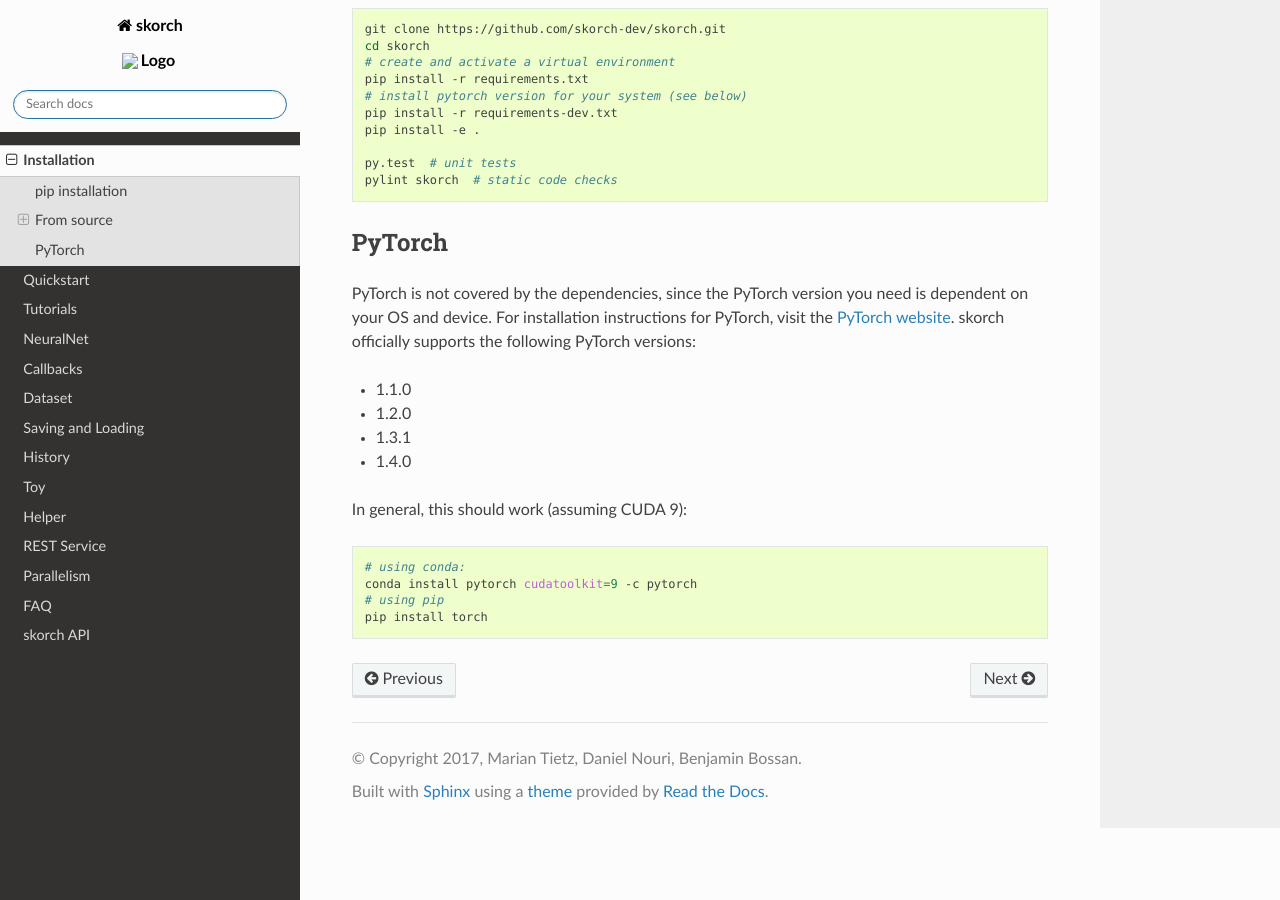
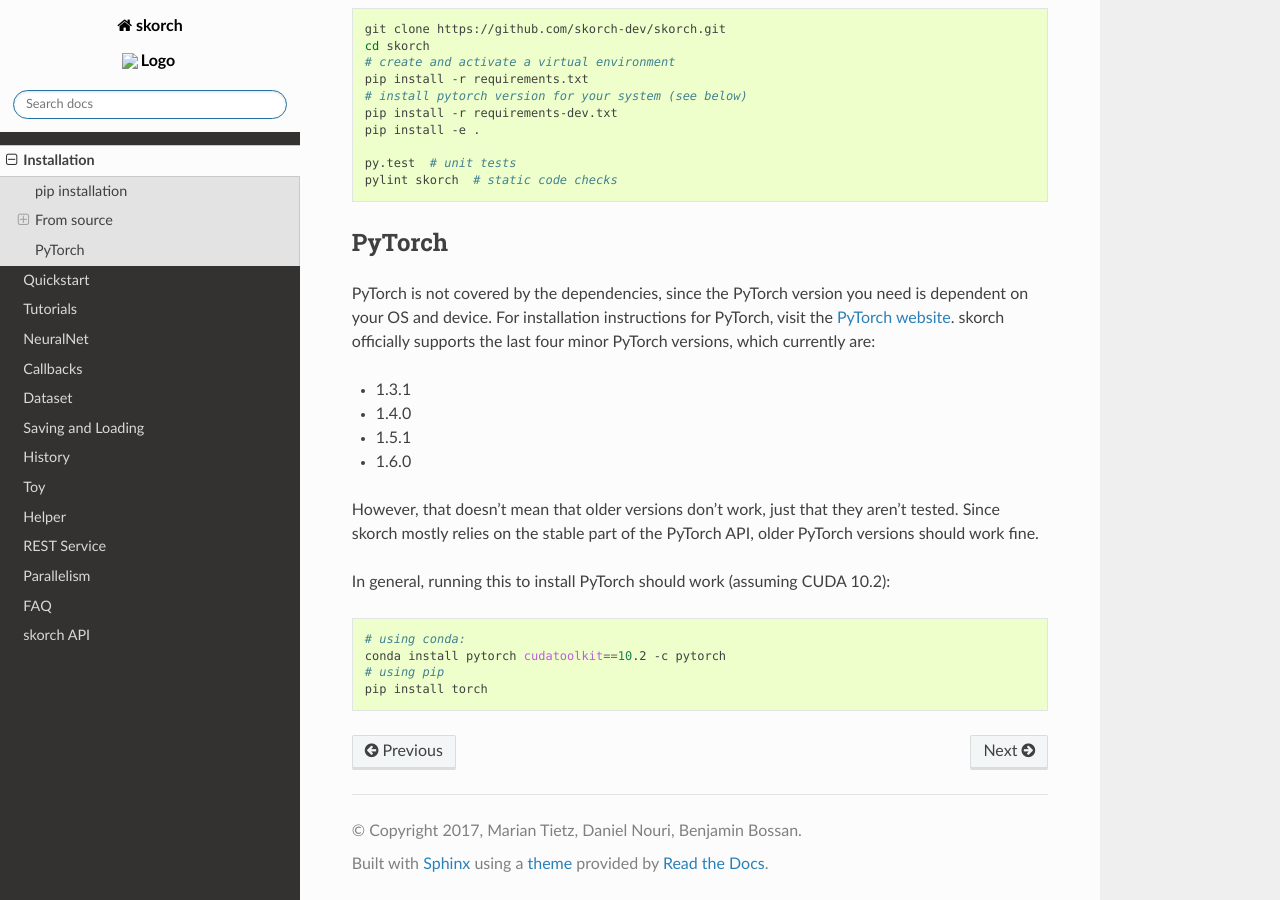
Before and after one commit to skorch-dev/skorch, a Sphinx documentation site: the page built from docs/user/installation.rst, in a window 1280 px wide and 900 px high, scrolled down 1452 px. Built offline with Sphinx 7.4.7 and the Read the Docs theme 2.0.0, drawn with Linux system fonts in a browser that asks for light colours.

Commit message:
Add PyTorch version 1.6.0 to .travis.yml (#675)
* Add PyTorch version 1.6.0 to .travis.yml

We decided that skorch should support the last 4 PyTorch versions.
Also document the supported versions.

Exclude build combination of Python 3.5 and PyTorch 1.6 since
the latter requires Python >= 3.6.

* Remove flaky decorator for tests

flaky is actually not required anymore since all tests use a fixed
seed.

* Fix flaky lbfgs test

On some systems (travis), training the net with lbfgs to a good score
fails. Even though the test is decorated with flaky, since the seed
was fixed, it actually always ran the same test. Now the seed is
randomized by using time. Hopefully, this fixes the problem.

```diff
--- a/docs/user/installation.rst
+++ b/docs/user/installation.rst
@@ -87,19 +87,24 @@
 PyTorch is not covered by the dependencies, since the PyTorch version
 you need is dependent on your OS and device. For installation
 instructions for PyTorch, visit the `PyTorch website
-<http://pytorch.org/>`__. skorch officially supports the following
-PyTorch versions:
+<http://pytorch.org/>`__. skorch officially supports the last four
+minor PyTorch versions, which currently are:
 
-- 1.1.0
-- 1.2.0
 - 1.3.1
 - 1.4.0
+- 1.5.1
+- 1.6.0
 
-In general, this should work (assuming CUDA 9):
+However, that doesn't mean that older versions don't work, just that
+they aren't tested. Since skorch mostly relies on the stable part of
+the PyTorch API, older PyTorch versions should work fine.
+
+In general, running this to install PyTorch should work (assuming CUDA
+10.2):
 
 .. code:: bash
 
     # using conda:
-    conda install pytorch cudatoolkit=9 -c pytorch
+    conda install pytorch cudatoolkit==10.2 -c pytorch
     # using pip
     pip install torch
```
Also changed, not shown: README.rst (+11 -7 lines), .travis.yml, 3 other files.
